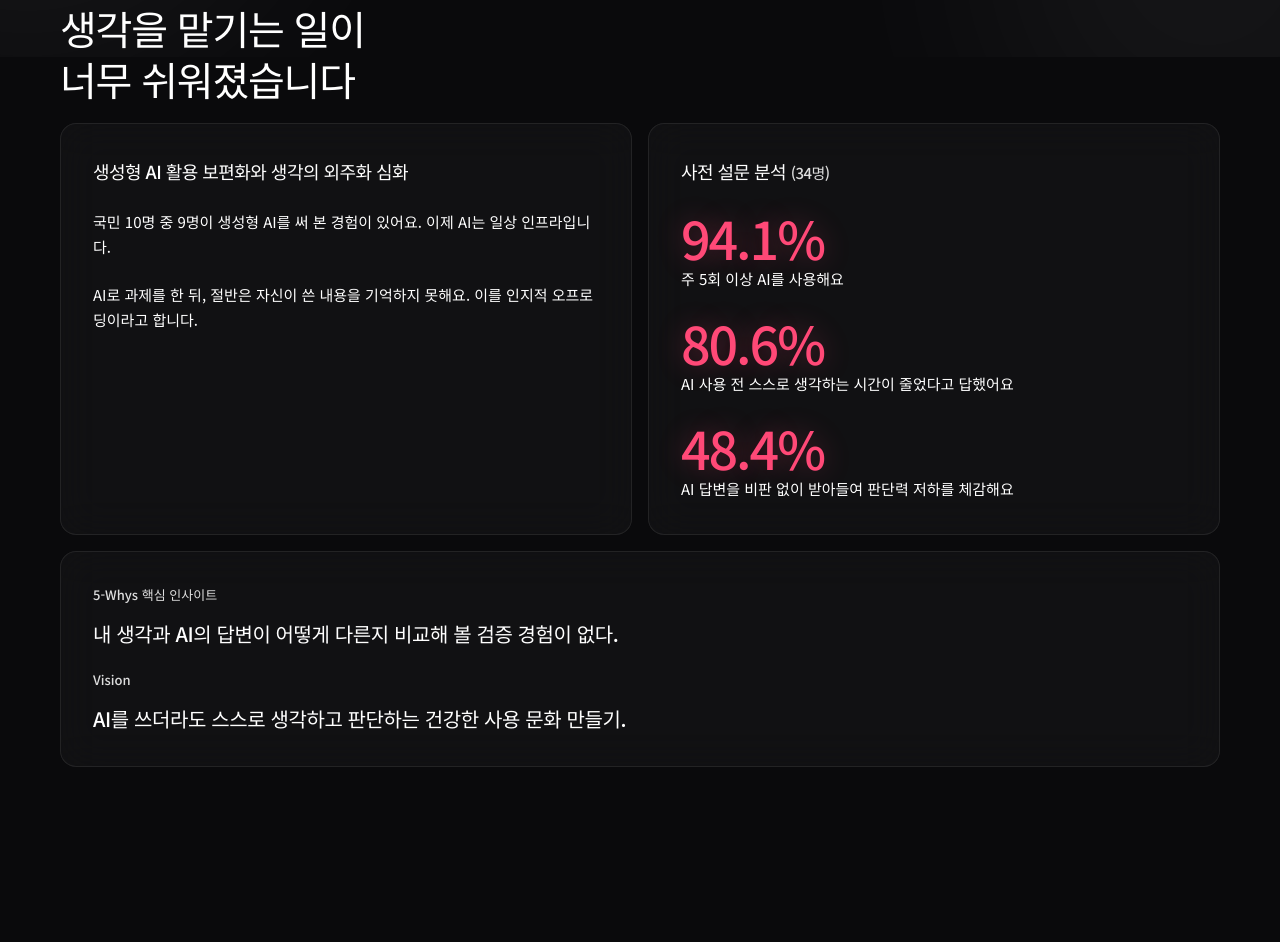
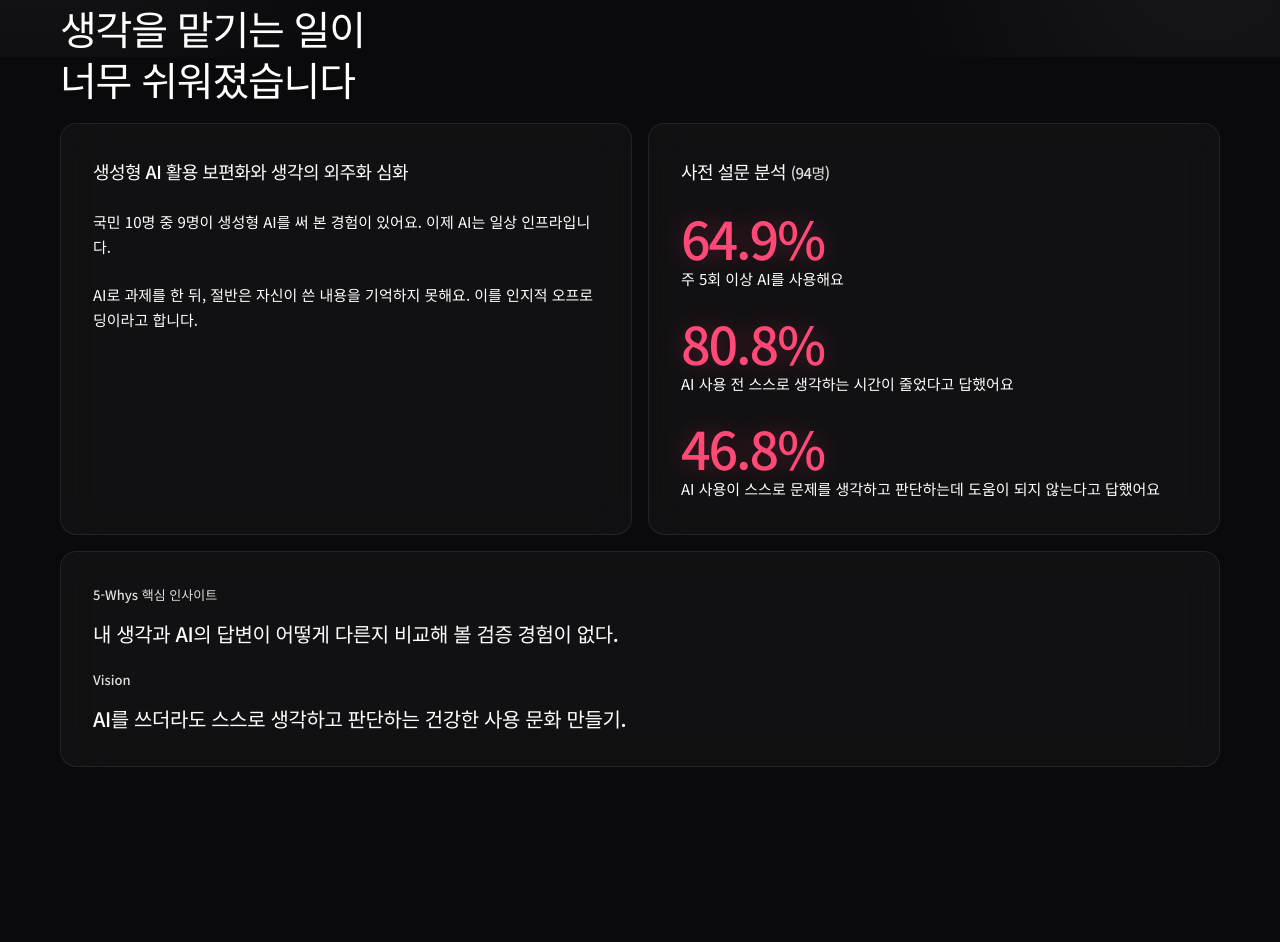
Before and after one commit to saveinmemories/BrainFirst, a plain HTML site: page index.html in a window 1280 px wide. Shown: the part 743-1685 px from the top of the page. Drawn offline with Linux system fonts and the light colour scheme.

Commit message:
Update index.html

```diff
--- a/index.html
+++ b/index.html
@@ -151,11 +151,11 @@ b,strong{font-weight:500}
 <div class="glass"><h3>생성형 AI 활용 보편화와 생각의 외주화 심화</h3>
 <ul><li>국민 10명 중 9명이 생성형 AI를 써 본 경험이 있어요. 이제 AI는 일상 인프라입니다.</li>
 <li>AI로 과제를 한 뒤, 절반은 자신이 쓴 내용을 기억하지 못해요. 이를 인지적 오프로딩이라고 합니다.</li></ul></div>
-<div class="glass"><h3>사전 설문 분석 <small class="sub">(34명)</small></h3>
+<div class="glass"><h3>사전 설문 분석 <small class="sub">(94명)</small></h3>
 <ul>
-<li><span class="num"><span class="cu" data-to="94.1" data-d="1">0</span>%</span><br>주 5회 이상 AI를 사용해요</li>
-<li><span class="num"><span class="cu" data-to="80.6" data-d="1">0</span>%</span><br>AI 사용 전 스스로 생각하는 시간이 줄었다고 답했어요</li>
-<li><span class="num"><span class="cu" data-to="48.4" data-d="1">0</span>%</span><br>AI 답변을 비판 없이 받아들여 판단력 저하를 체감해요</li></ul></div>
+<li><span class="num"><span class="cu" data-to="64.9" data-d="1">0</span>%</span><br>주 5회 이상 AI를 사용해요</li>
+<li><span class="num"><span class="cu" data-to="80.8" data-d="1">0</span>%</span><br>AI 사용 전 스스로 생각하는 시간이 줄었다고 답했어요</li>
+<li><span class="num"><span class="cu" data-to="46.8" data-d="1">0</span>%</span><br>AI 사용이 스스로 문제를 생각하고 판단하는데 도움이 되지 않는다고 답했어요</li></ul></div>
 <div class="glass wide"><div class="kick">5-Whys 핵심 인사이트</div>
 <p class="q">내 생각과 AI의 답변이 어떻게 다른지 비교해 볼 검증 경험이 없다.</p>
 <div class="kick" style="margin-top:20px">Vision</div>
```
